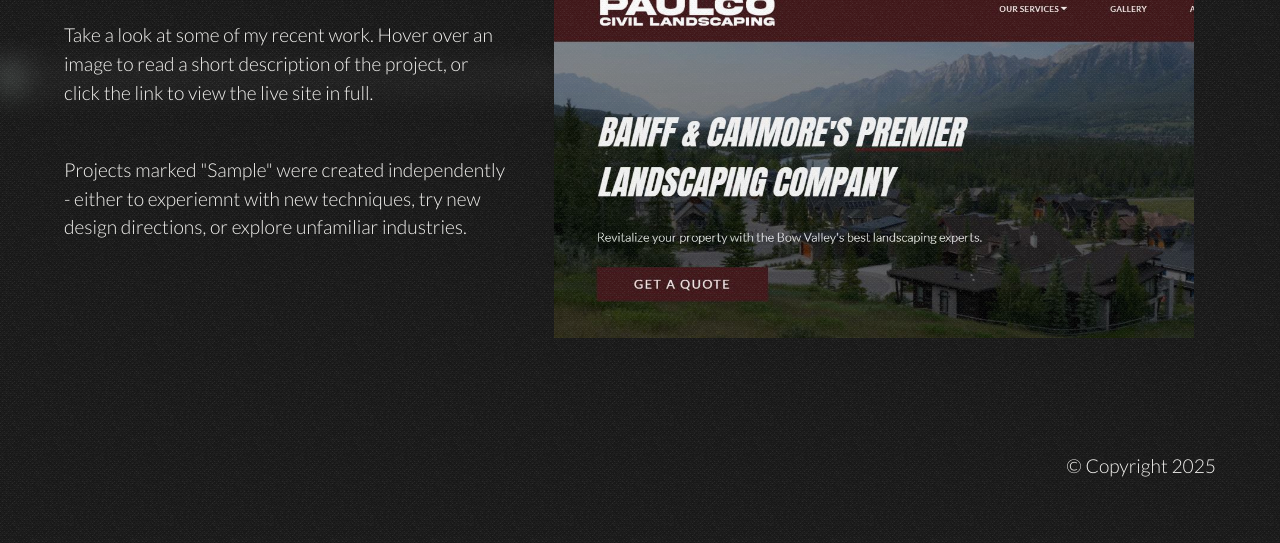
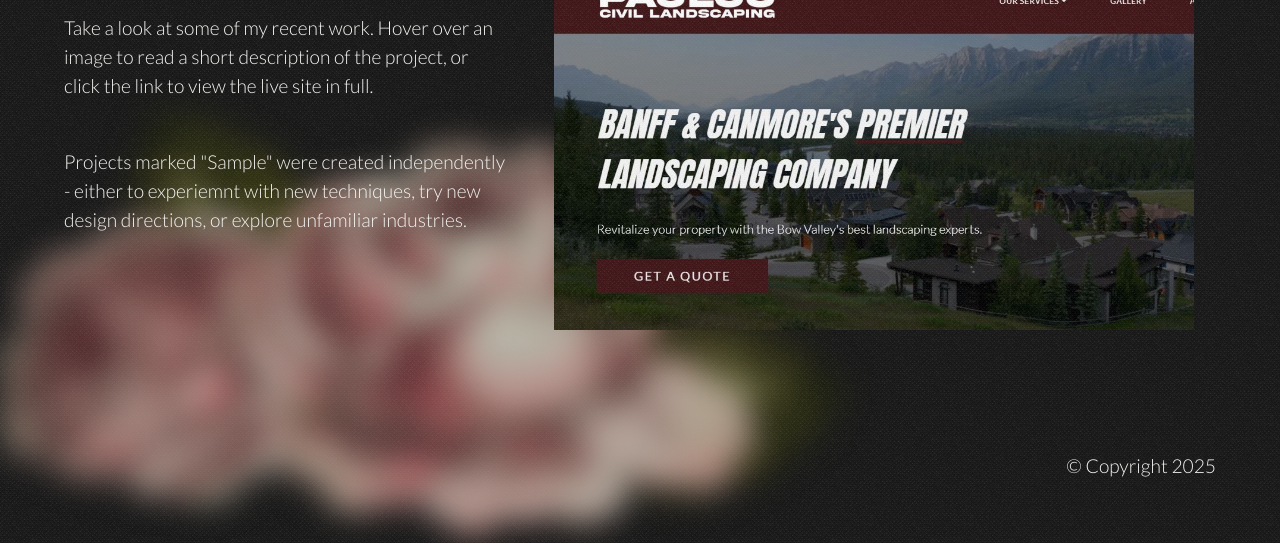
Before and after one commit to NaotoIsayama/naoto-isayama-website, a website built with Vite: page naotoisayama/mywork.html in a window 1280 px wide. Shown: the part 257-800 px from the top of the page. Built offline with nearby package versions, Linux system fonts and the light colour scheme; a web font is replaced by a local one; what @barba/core would draw is missing.

Commit message:
update page blur effect

```diff
--- a/naotoisayama/mywork.html
+++ b/naotoisayama/mywork.html
@@ -89,7 +89,11 @@
 
     </section>
 
-    <img id="flower-image" src="/public/Flowers.png" alt="">
+    <picture>
+        <source srcset="/flower-desktop.png" media="(min-width: 600px)"/>
+        <source srcset="/flowers-mobile.png" media="(max-width: 599px)"/>
+        <img id="flower-image" src="/flower-desktop.png" alt=""/>
+    </picture>
 
     <footer>
         <p class="body-font-light">© Copyright 2025</p>
--- a/naotoisayama/src/styles/styles.css
+++ b/naotoisayama/src/styles/styles.css
@@ -218,11 +218,11 @@ p {
 
 /*------ Blur flower image on non-home pages ------*/
 
-[data-blur="true"] + #flower-image {
+[data-blur="true"] + picture img#flower-image {
     --page-blur: 16px;
 }
 
-[data-blur="false"] + #flower-image {
+[data-blur="false"] + picture img#flower-image {
     --page-blur: 0px;
 }
 
```
Also changed, not shown: naotoisayama/aboutme.html (+5 -1 lines), naotoisayama/blog.html (+5 -1 lines), naotoisayama/contact.html (+5 -1 lines).
